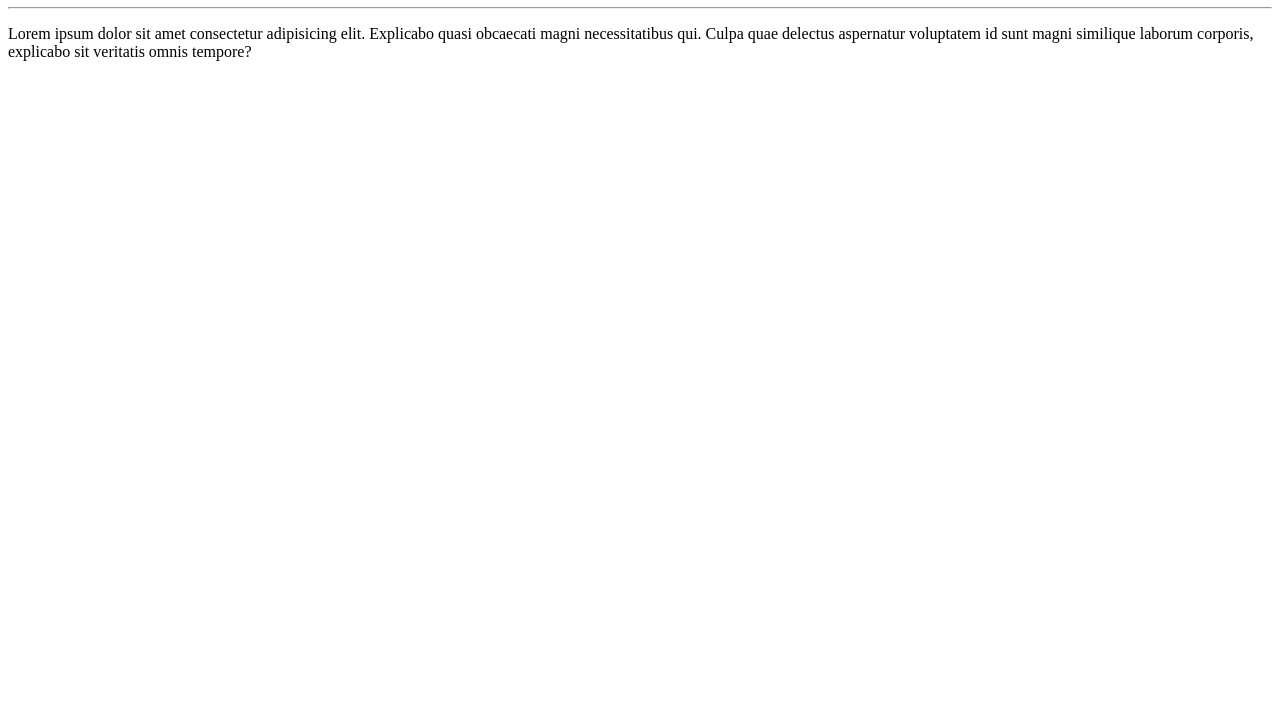
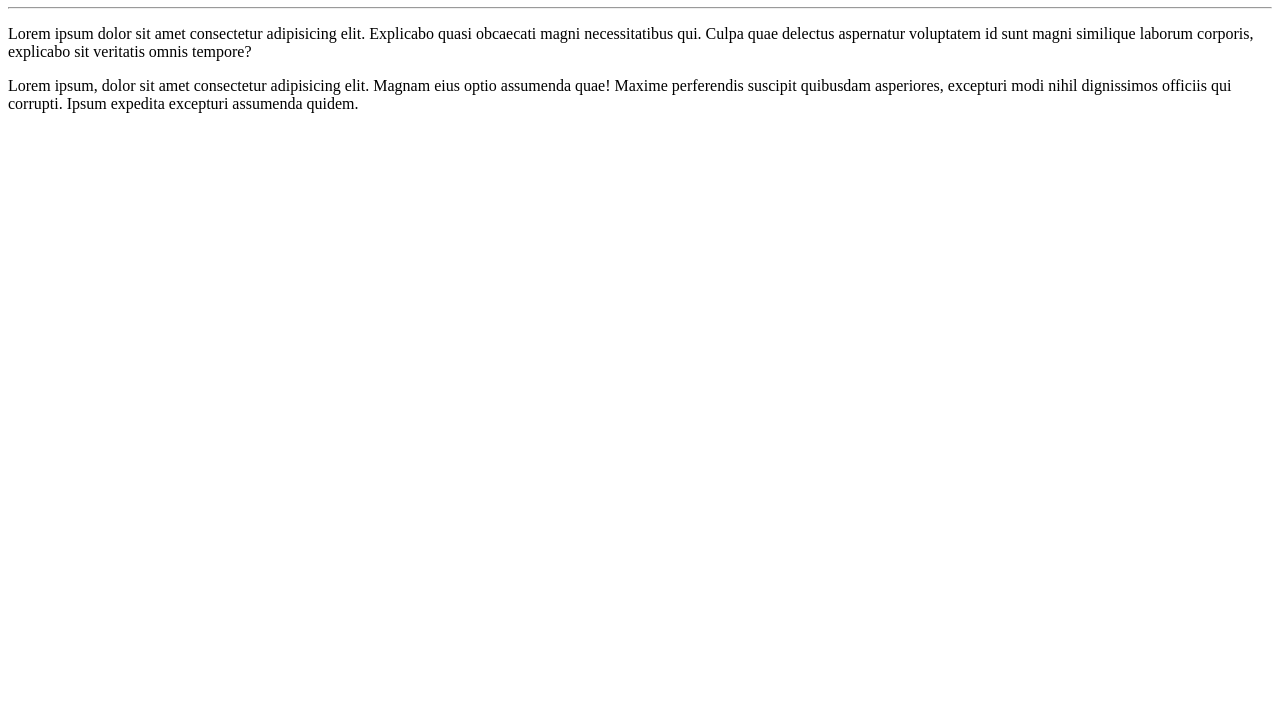
Before and after one commit to AndreFelsemburgh/Ola-Mundo, a plain HTML site: page site-exemplo/index.html in a window 1280 px wide. Shown: the part 73-800 px from the top of the page. Drawn offline with Linux system fonts and the light colour scheme.

Commit message:
Adicionei o segundo parágrafo

```diff
--- a/site-exemplo/index.html
+++ b/site-exemplo/index.html
@@ -10,5 +10,6 @@
     <h1>Olá, Mundo!</h1>
     <hr>
     <p>Lorem ipsum dolor sit amet consectetur adipisicing elit. Explicabo quasi obcaecati magni necessitatibus qui. Culpa quae delectus aspernatur voluptatem id sunt magni similique laborum corporis, explicabo sit veritatis omnis tempore?</p>
+    <p>Lorem ipsum, dolor sit amet consectetur adipisicing elit. Magnam eius optio assumenda quae! Maxime perferendis suscipit quibusdam asperiores, excepturi modi nihil dignissimos officiis qui corrupti. Ipsum expedita excepturi assumenda quidem.</p>
 </body>
 </html>
```
